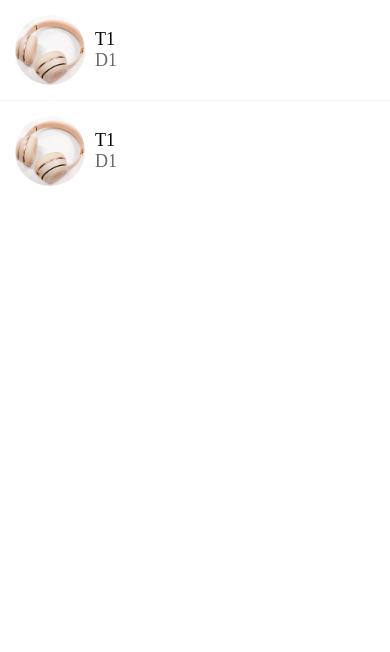
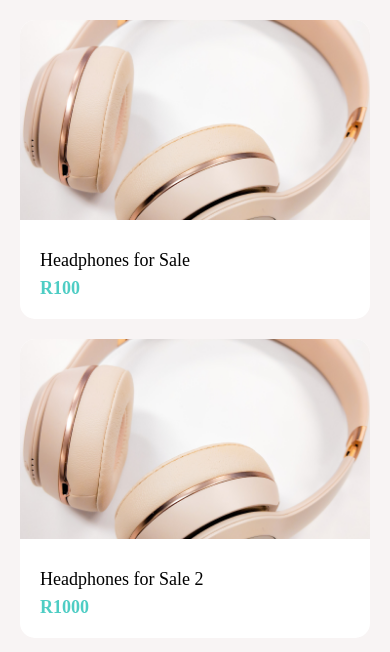
Before and after one commit to forrestalward/DoneWithIt, a React Native app: screen / in a window 390 px wide. Shown: the top 652 px of the page. Built offline with nearby package versions, Linux system fonts and the light colour scheme.

Commit message:
✨  Listing Screen and Account Screen UI

```diff
--- a/App.js
+++ b/App.js
@@ -8,6 +8,12 @@
 import "./app/assets/headphones.jpg";
 import ListingDetailScreen from "./app/screens/ListingDetailScreen";
 import MessagesScreen from "./app/screens/MessagesScreen";
+import Icon from "./app/components/Icon";
+import Screen from "./app/components/Screen";
+import ListItem from "./app/components/ListItem";
+import AccountScreen from "./app/screens/AccountScreen";
+import ListingsScreen from "./app/screens/ListingsScreen";
+
 export default function App() {
-  return <MessagesScreen />;
+  return <ListingsScreen></ListingsScreen>;
 }
--- /dev/null
+++ b/app/components/Icon.js
@@ -0,0 +1,25 @@
+import { View, Text } from "react-native";
+import React from "react";
+import { MaterialCommunityIcons } from "@expo/vector-icons";
+
+export default function Icon({
+  name,
+  size = 40,
+  backgroundColor = "#000",
+  iconColor = "#fff",
+}) {
+  return (
+    <View
+      style={{
+        width: size,
+        height: size,
+        borderRadius: size / 2,
+        backgroundColor,
+        justifyContent: "center",
+        alignItems: "center",
+      }}
+    >
+      <MaterialCommunityIcons name={name} color={iconColor} size={size * 0.5} />
+    </View>
+  );
+}
--- a/app/components/ListItem.js
+++ b/app/components/ListItem.js
@@ -11,17 +11,17 @@
   image,
   onPress,
   renderRightActions,
+  IconComponent,
 }) {
   return (
     <Swipeable renderRightActions={renderRightActions}>
       <TouchableHighlight underlayColor={colors.light} onPress={onPress}>
         <View style={styles.container}>
-          <View style={styles.listContainer}>
-            <Image style={styles.image} source={image} />
-            <View style={styles.listTextContainer}>
-              <AppText style={styles.title}>{title}</AppText>
-              <AppText style={styles.subtitle}>{subTitle}</AppText>
-            </View>
+          {IconComponent}
+          {image && <Image style={styles.image} source={image} />}
+          <View style={styles.detailsContainer}>
+            <AppText style={styles.title}>{title}</AppText>
+            {subTitle && <AppText style={styles.subtitle}>{subTitle}</AppText>}
           </View>
         </View>
       </TouchableHighlight>
@@ -33,12 +33,12 @@
   container: {
     flexDirection: "row",
     padding: 15,
+    backgroundColor: colors.white,
   },
   image: {
     width: 70,
     height: 70,
     borderRadius: 35,
-    marginRight: 10,
   },
   title: {
     fontWeight: "500",
@@ -47,11 +47,8 @@
     fontWeight: "500",
     color: colors.medium,
   },
-  listContainer: {
-    flexDirection: "row",
-    alignItems: "center",
-  },
-  listTextContainer: {
-    flexDirection: "column",
+  detailsContainer: {
+    marginLeft: 10,
+    justifyContent: "center",
   },
 });
--- a/app/components/Screen.js
+++ b/app/components/Screen.js
@@ -2,12 +2,17 @@
 import Constants from "expo-constants";
 import React from "react";
 
-export default function Screen({ children }) {
-  return <SafeAreaView style={styles.screen}>{children}</SafeAreaView>;
+export default function Screen({ children, style }) {
+  return (
+    <SafeAreaView style={[styles.screen, style]}>
+      <View style={style}>{children}</View>
+    </SafeAreaView>
+  );
 }
 
 const styles = StyleSheet.create({
   screen: {
     paddingTop: Constants.statusBarHeight,
+    flex: 1,
   },
 });
--- /dev/null
+++ b/app/screens/AccountScreen.js
@@ -0,0 +1,69 @@
+import { View, Text, StyleSheet, FlatList } from "react-native";
+import React from "react";
+import Screen from "../components/Screen";
+import ListItem from "../components/ListItem";
+import colors from "../config/colors";
+import Icon from "../components/Icon";
+import ListItemSeparator from "../components/ListItemSeparator";
+
+const menuItems = [
+  {
+    title: "My Listings",
+    icon: {
+      name: "format-list-bulleted",
+      backgroundColor: colors.primary,
+    },
+  },
+  {
+    title: "My Messages",
+    icon: {
+      name: "email",
+      backgroundColor: colors.secondary,
+    },
+  },
+];
+
+export default function AccountScreen(props) {
+  return (
+    <Screen style={styles.screen}>
+      <View style={styles.container}>
+        <ListItem
+          title="Forrest Alward"
+          subTitle="forrest@email.com"
+          image={require("../assets/self.png")}
+        />
+      </View>
+      <View style={styles.container}>
+        <FlatList
+          data={menuItems}
+          keyExtractor={(menuItem) => menuItem.title}
+          ItemSeparatorComponent={ListItemSeparator}
+          renderItem={({ item }) => (
+            <ListItem
+              title={item.title}
+              IconComponent={
+                <Icon
+                  name={item.icon.name}
+                  backgroundColor={item.icon.backgroundColor}
+                />
+              }
+            />
+          )}
+        />
+      </View>
+      <ListItem
+        title="Log Out"
+        IconComponent={<Icon name="logout" backgroundColor="#ffe66d" />}
+      />
+    </Screen>
+  );
+}
+
+const styles = StyleSheet.create({
+  container: {
+    marginVertical: 20,
+  },
+  screen: {
+    backgroundColor: colors.light,
+  },
+});
--- /dev/null
+++ b/app/screens/ListingsScreen.js
@@ -0,0 +1,46 @@
+import { View, Text, FlatList, StyleSheet } from "react-native";
+import React from "react";
+
+import Screen from "../components/Screen";
+import Card from "../components/Card";
+import colors from "../config/colors";
+
+const listings = [
+  {
+    id: 1,
+    title: "Headphones for Sale",
+    price: 100,
+    image: require("../assets/headphones.jpg"),
+  },
+  {
+    id: 2,
+    title: "Headphones for Sale 2",
+    price: 1000,
+    image: require("../assets/headphones.jpg"),
+  },
+];
+
+export default function ListingsScreen(props) {
+  return (
+    <Screen style={styles.screen}>
+      <FlatList
+        data={listings}
+        keyExtractor={(listing) => listing.id.toString()}
+        renderItem={({ item }) => (
+          <Card
+            title={item.title}
+            subTitle={"R" + item.price}
+            image={item.image}
+          />
+        )}
+      />
+    </Screen>
+  );
+}
+
+const styles = StyleSheet.create({
+  screen: {
+    padding: 20,
+    backgroundColor: colors.light,
+  },
+});
--- a/app/screens/MessagesScreen.js
+++ b/app/screens/MessagesScreen.js
@@ -23,8 +23,9 @@
 ];
 
 export default function MessagesScreen({ props }) {
-  // Set state for Messages
+  // Set state
   const [messages, setMessages] = useState(initalMessages);
+  const [refreshing, setRefreshing] = useState(false);
 
   // Delete Function
   const handleDelete = (message) => {
@@ -49,6 +50,17 @@
             />
           )}
           ItemSeparatorComponent={ListItemSeparator}
+          refreshing={refreshing}
+          onRefresh={() => {
+            setMessages([
+              {
+                id: 2,
+                title: "T1",
+                description: "D1",
+                image: require("../assets/headphones.jpg"),
+              },
+            ]);
+          }}
         >
           MessagesScreen
         </FlatList>
```
Also changed, not shown: app/assets/self.png (added).
